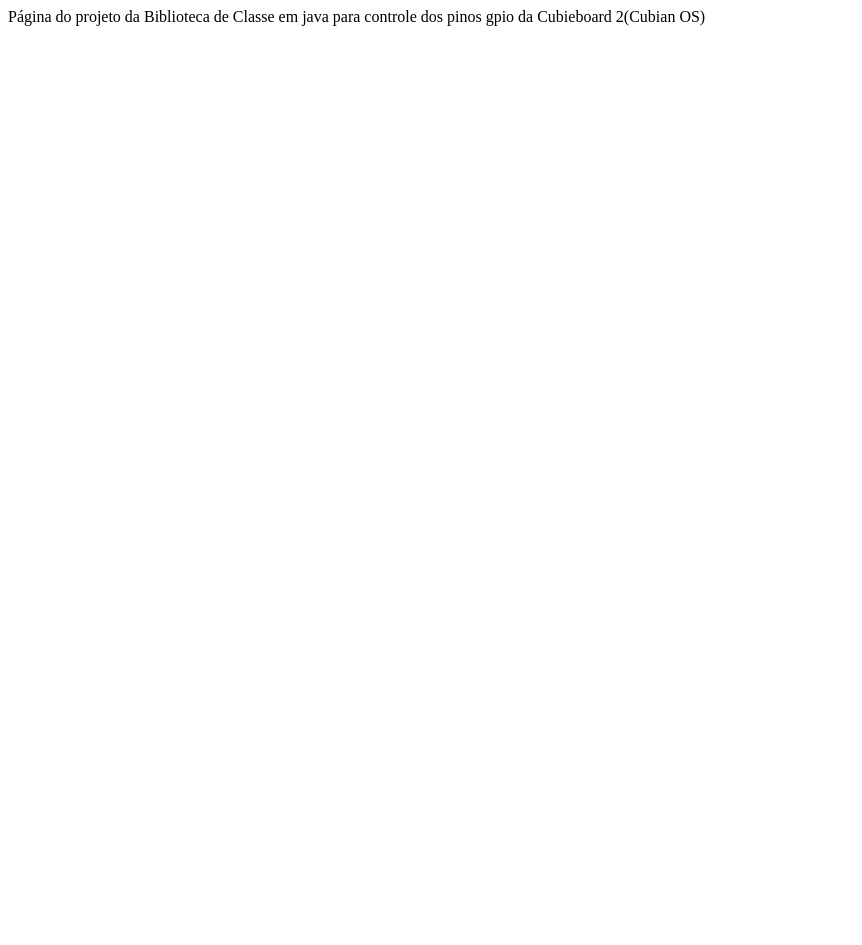
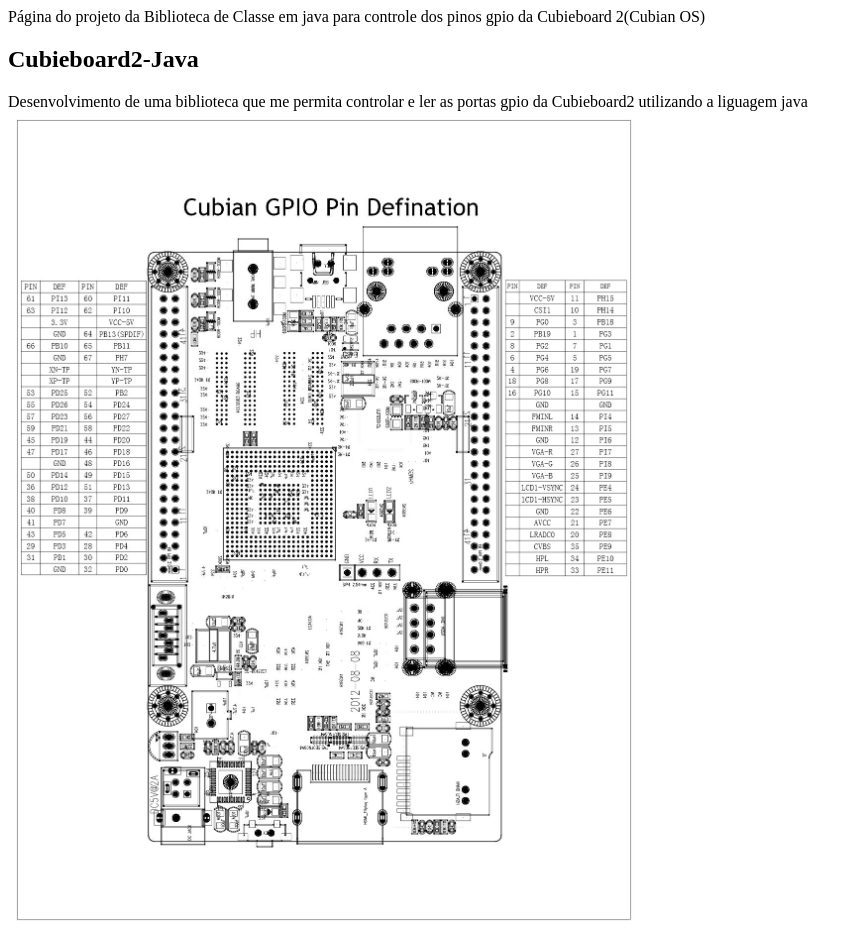
Before and after one commit to CadnunsDimir/Cubieboard2-Java, a plain HTML site: page index.html in a window 1280 px wide. Shown: the whole page, without its empty margins (0-862 px from the left). Before the commit the page ends 800 px from the top, so only its background shows below. Drawn offline with Linux system fonts and the light colour scheme.

Commit message:
Update index.html
copiando do readme.md

```diff
--- a/index.html
+++ b/index.html
@@ -1,2 +1,8 @@
 <meta charset="utf-8"/>
 Página do projeto da Biblioteca de Classe em java para controle dos pinos gpio da Cubieboard 2(Cubian OS)
+<article class="markdown-body entry-content" itemprop="mainContentOfPage"><h1><a id="user-content-cubieboard2-java" class="anchor" href="#cubieboard2-java" aria-hidden="true"><span class="octicon octicon-link"></span></a>Cubieboard2-Java</h1>
+
+<p>Desenvolvimento de uma biblioteca que me permita controlar e ler as portas gpio da Cubieboard2 utilizando a liguagem java
+<br>
+<a href="https://github.com/CadnunsDimir/Cubieboard2-Java/blob/master/Cubieboard2-Java/Essenciais/gpio_defination_large.jpg" target="_blank"><img width="50%" src="https://github.com/CadnunsDimir/Cubieboard2-Java/raw/master/Cubieboard2-Java/Essenciais/gpio_defination_large.jpg" style="max-width:100%;"></a></p>
+</article>
```
